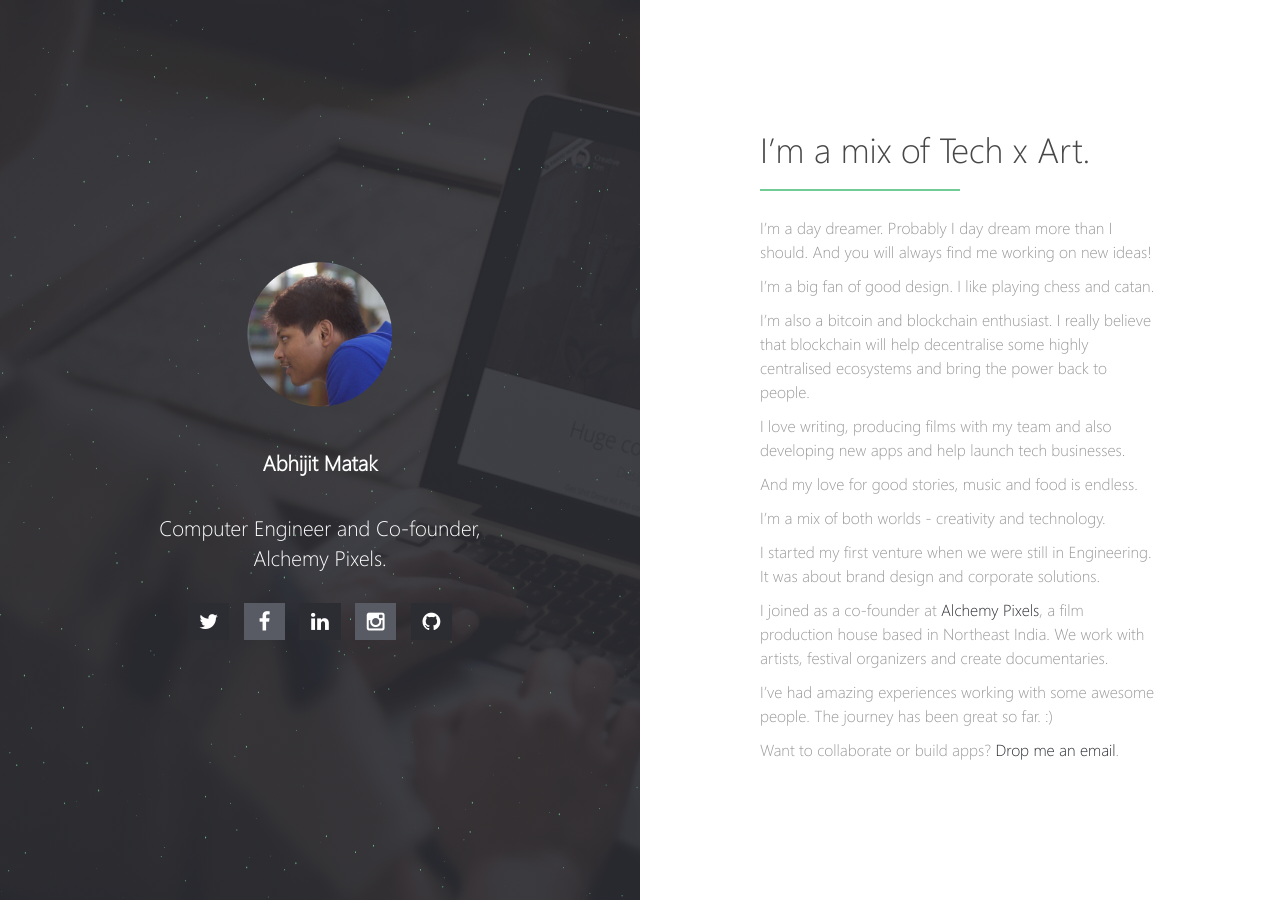
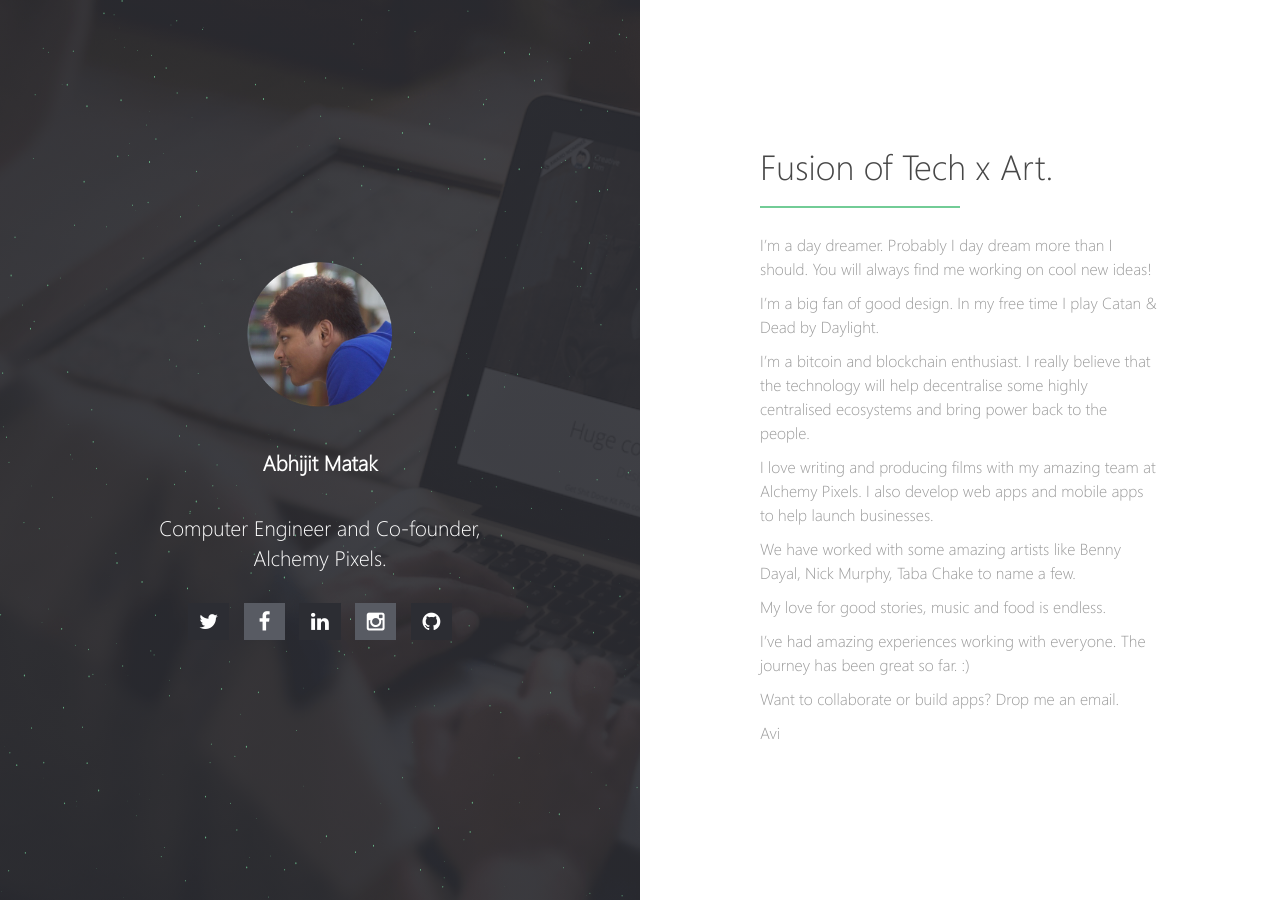
Before and after one commit to skyhitblog/skyhitblog.github.io, a Jekyll site: the page built from index.md, in a window 1280 px wide. Built offline with Jekyll 4.4.1, drawn with Linux system fonts in a browser that asks for light colours; our own code applies the rules of GitHub Pages for plain Markdown files.

Commit message:
Update index.md

```diff
--- a/index.md
+++ b/index.md
@@ -1,24 +1,22 @@
 ---
 layout: home
 ---
-# I'm a mix of Tech x Art.
+# Fusion of Tech x Art.
 
-I'm a day dreamer. Probably I day dream more than I should. And you will always find me working on new ideas!
+I’m a day dreamer. Probably I day dream more than I should. You will always find me working on cool new ideas!
 
-I'm a big fan of good design. I like playing chess and catan.
+I’m a big fan of good design. In my free time I play Catan & Dead by Daylight.
 
-I’m also a bitcoin and blockchain enthusiast. I really believe that blockchain will help decentralise some highly centralised ecosystems and bring the power back to people.
+I’m a bitcoin and blockchain enthusiast. I really believe that the technology will help decentralise some highly centralised ecosystems and bring power back to the people.
 
-I love writing, producing films with my team and also developing new apps and help launch tech businesses.
+I love writing and producing films with my amazing team at Alchemy Pixels. I also develop  web apps and mobile apps to help launch businesses.
 
-And my love for good stories, music and food is endless.
+We have worked with some amazing artists like Benny Dayal, Nick Murphy, Taba Chake to name a few.
 
-I'm a mix of both worlds - creativity and technology.
+My love for good stories, music and food is endless.
 
-I started my first venture when we were still in Engineering. It was about brand design and corporate solutions.
+I’ve had amazing experiences working with everyone. The journey has been great so far. :)
 
-I joined as a co-founder at [Alchemy Pixels](http://alchemypixels.com), a film production house based in Northeast India. We work with artists, festival organizers and create documentaries.
+Want to collaborate or build apps? Drop me an email.
 
-I've had amazing experiences working with some awesome people. The journey has been great so far. :)
-
-Want to collaborate or build apps? [Drop me an email](mailto:avi@alchemypixels.com).
+Avi
```
